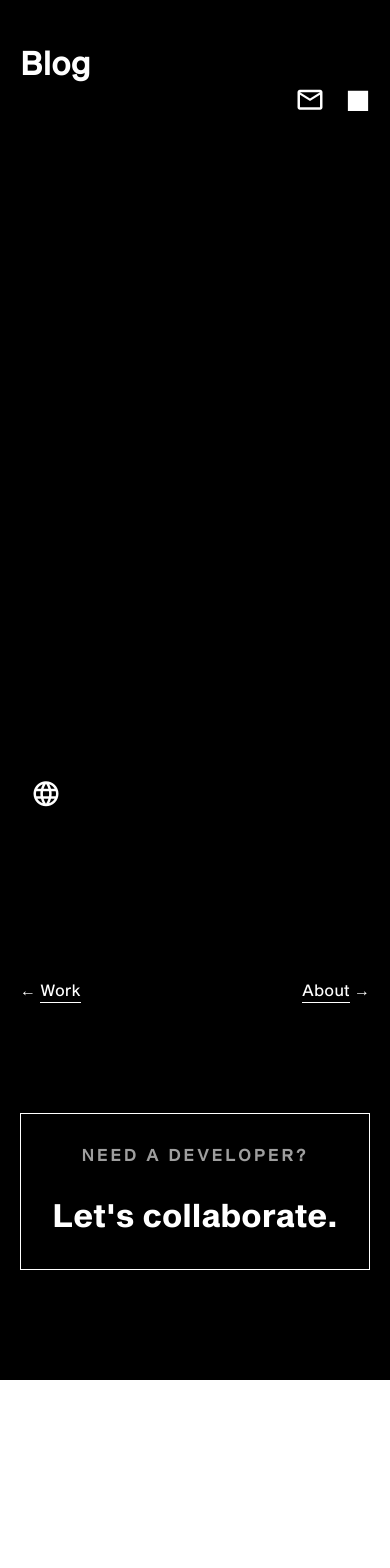
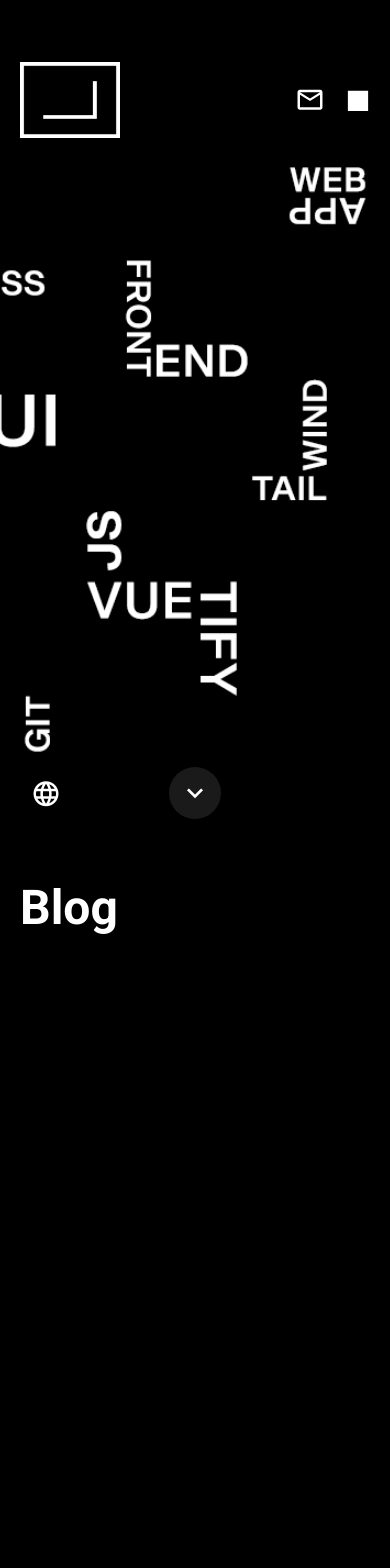
Before and after one commit to lianabisuna/portfolio, a Vue app: page /blog in a window 390 px wide. Shown: the top 1568 px of the page. Before the commit the page ends 1380 px from the top, so only its background shows below. Built offline with nearby package versions, Linux system fonts and the light colour scheme.

Commit message:
Adjust footer - mobile responsive - content

```diff
--- a/src/App.vue
+++ b/src/App.vue
@@ -4,6 +4,7 @@
 
     <v-main>
       <router-view>
+        <div slot="content" id="content"></div>
         <pagination
           v-if="!home"
           slot="pagination"
@@ -85,6 +86,13 @@
     font-family: $app-font-title;
   }
 
+  .title-caption {
+    text-transform: uppercase;
+    letter-spacing: 3px;
+    font-weight: bold;
+    color: gray;
+  }
+
   .text-large {
     font-size: 4.5em;
     font-family: $app-font-title;
@@ -102,6 +110,14 @@
 
   .text-40 {
     font-size: 60%;
+  }
+
+  .text-40 {
+    font-size: 60%;
+  }
+
+  .text-90 {
+    font-size: 90%;
   }
 
   .letter-spacing-3 {
@@ -218,4 +234,8 @@
     -webkit-background-clip: text;
     -webkit-text-fill-color: transparent;
   }
+
+  .rotate-90 {
+    transform: rotate(90deg);
+  }
 </style>
--- a/src/components/Footer.vue
+++ b/src/components/Footer.vue
@@ -3,13 +3,13 @@
     <v-footer
       dark
       :fixed="float||target"
-      height="100"
+      :height="float||target?'100':'150'"
       color="transparent"
       :class="{ 'mx-1':sm, 'wrapper':lg }"
       v-scroll.parent="scrollListener"
     >
       <v-row no-gutters align="center">
-        <v-col cols="4">
+        <v-col cols="10" sm="10" md="4" lg="4" xl="4">
           <v-btn
             v-if="float||target"
             icon
@@ -18,19 +18,20 @@
             <v-icon size="30">mdi-web</v-icon>
           </v-btn>
 
-          <h4 v-else class="text-uppercase">
-            <router-link
+          <h4 v-else :class="[ 'text-uppercase', { 'text-90':sm } ]">
+            <a
               v-for="(icon,key) in icons"
               :key="key"
-              :to="icon.link"
+              :href="icon.link"
               :class="[ key+1!==icons.length?'mr-2':'' ]"
+              target="_blank"
             >
               {{ icon.name }}
-            </router-link>
+            </a>
           </h4>
         </v-col>
 
-        <v-col cols="4" class="text-center">
+        <v-col cols="2" sm="2" md="4" lg="4" xl="4" :class="[ { 'text-center':lg, 'text-end':sm } ]">
           <v-btn
             v-if="!target&&!float"
             icon
@@ -41,9 +42,16 @@
           </v-btn>
         </v-col>
 
-        <v-col cols="4" class="text-end">
-          <h4 v-if="!target&&!float">lianabisuna@gmail.com</h4>
-          <h4 v-if="!target&&!float">DESIGNED & CREATED BY LIANA</h4>
+        <v-col cols="12" sm="4" md="4" lg="4" xl="4" :class="[ { 'text-end':lg, 'text-center':sm } ]">
+          <a :href="`mailto:${email}`">
+            <h4 v-if="!target&&!float">lianabisuna@gmail.com</h4>
+          </a>
+          <div
+            v-if="!target&&!float"
+            class="text-caption"
+          >
+            {{ new Date().getFullYear() }} &copy; DESIGNED & CREATED BY LIANA BISUÑA
+          </div>
         </v-col>
       </v-row>
     </v-footer>
@@ -61,11 +69,12 @@
     ],
 
     data: () => ({
+      email: 'lianabisuna@gmail.com',
       target: true,
       icons: [
-        { name: 'git', link: 'https://github.com/cunejoe' },
-        { name: 'in', link: 'https://linkedin.com/in/lianabisuna' },
-        { name: 'ig', link: 'https://www.instagram.com/codestring' }
+        { name: 'github', link: 'https://github.com/cunejoe' },
+        { name: 'linkedin', link: 'https://linkedin.com/in/lianabisuna' },
+        { name: 'instagram', link: 'https://www.instagram.com/codestring' }
       ],
     }),
 
--- a/src/components/contact-link/Link2.vue
+++ b/src/components/contact-link/Link2.vue
@@ -1,7 +1,7 @@
 <template>
   <v-row class="border-design mx-auto">
     <v-col cols="12" class="text-center">
-      <div class="text-uppercase letter-spacing-3 font-weight-bold grey--text">Need a developer?</div>
+      <div class="title-caption">Need a developer?</div>
     </v-col>
 
     <v-col cols="12">
--- a/src/views/About.vue
+++ b/src/views/About.vue
@@ -17,7 +17,7 @@
       </div>
     </div>
 
-    <div id="content"></div>
+    <slot name="content"></slot>
 
     <div :class="[ 'section', { 'mx-5':sm } ]">
       <div class="display-2 font-weight-bold">About</div>
@@ -55,7 +55,7 @@
 
     mixins: [
       behaviorMixin
-    ],
+    ]
   }
 </script>
 
--- a/src/views/Blog.vue
+++ b/src/views/Blog.vue
@@ -1,7 +1,28 @@
 <template>
   <div>
+    <div :class="[{ 'bg-cover':sm, 'bg-contain':lg }, 'banner' ]">
+      <div class="inner-wrapper">
+        <div class="d-flex align-center justify-center">
+          <v-btn
+            absolute
+            icon
+            dark
+            x-large
+            class="pulse scroll-bottom"
+            @click="scrollToId('content')"
+          >
+            <v-icon>mdi-chevron-down</v-icon>
+          </v-btn>
+        </div>
+      </div>
+    </div>
+
+    <slot name="content"></slot>
+
     <div :class="[ 'section', { 'mx-5':sm } ]" style="height: 900px;">
-      <h1>Blog</h1>
+      <div class="display-2 font-weight-bold">Blog</div>
+
+      <div></div>
     </div>
 
     <slot name="pagination"></slot>
@@ -11,11 +32,31 @@
 </template>
 
 <script>
+  import behaviorMixin from '@/mixins/behavior';
+
   export default {
-    name: 'Blog'
+    name: 'Blog',
+
+    mixins: [
+      behaviorMixin
+    ]
   }
 </script>
 
 <style lang="scss" scoped>
+  .banner {
+    height: 100vh;
+    background-image: url('~@/assets/about.png');
+    background-position: center;
+  }
 
+  .inner-wrapper {
+    position: relative;
+    height: 100vh;
+  }
+
+  .scroll-bottom {
+    bottom: 25px;
+    z-index: 999;
+  }
 </style>
--- a/src/views/Work.vue
+++ b/src/views/Work.vue
@@ -1,7 +1,27 @@
 <template>
   <div>
-    <div :class="[ 'section', { 'mx-5':sm } ]" style="height: 900px;">
-      <h1>Work</h1>
+    <div :class="[{ 'bg-cover':sm, 'bg-contain':lg }, 'banner' ]">
+      <div class="inner-wrapper">
+        <div class="d-flex align-center justify-center">
+          <v-btn
+            absolute
+            icon
+            dark
+            x-large
+            class="pulse scroll-bottom"
+            @click="scrollToId('content')"
+          >
+            <v-icon>mdi-chevron-down</v-icon>
+          </v-btn>
+        </div>
+      </div>
+    </div>
+
+    <slot name="content"></slot>
+
+    <div :class="[ 'section', { 'mx-5':sm } ]">
+      <h1 class="text-uppercase">Website</h1>
+      <div class="title-caption mt-2">selected projects</div>
     </div>
 
     <slot name="pagination"></slot>
@@ -11,11 +31,31 @@
 </template>
 
 <script>
+  import behaviorMixin from '@/mixins/behavior';
+
   export default {
-    name: 'Work'
+    name: 'Work',
+
+    mixins: [
+      behaviorMixin
+    ]
   }
 </script>
 
 <style lang="scss" scoped>
+  .banner {
+    height: 100vh;
+    background-image: url('~@/assets/about.png');
+    background-position: center;
+  }
 
+  .inner-wrapper {
+    position: relative;
+    height: 100vh;
+  }
+
+  .scroll-bottom {
+    bottom: 25px;
+    z-index: 999;
+  }
 </style>
```
Also changed, not shown: src/assets/about.png.
